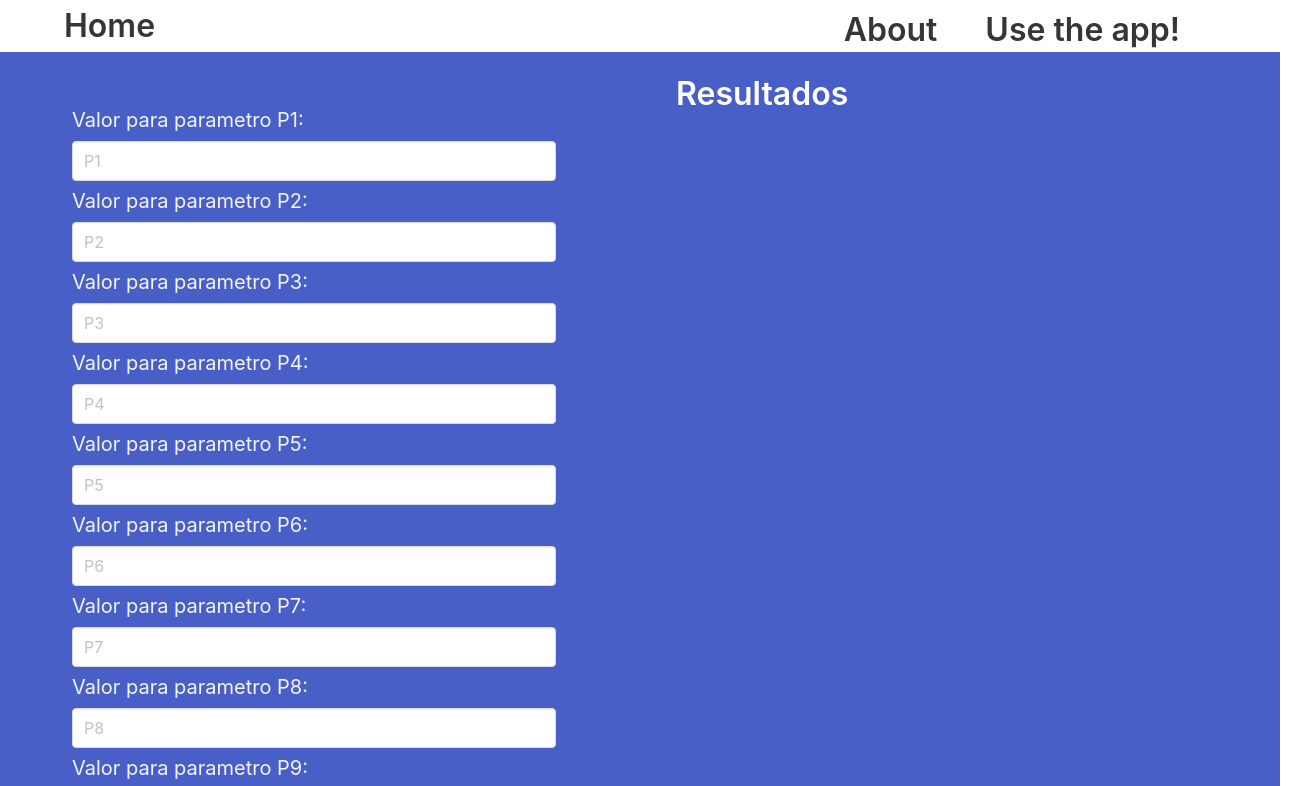
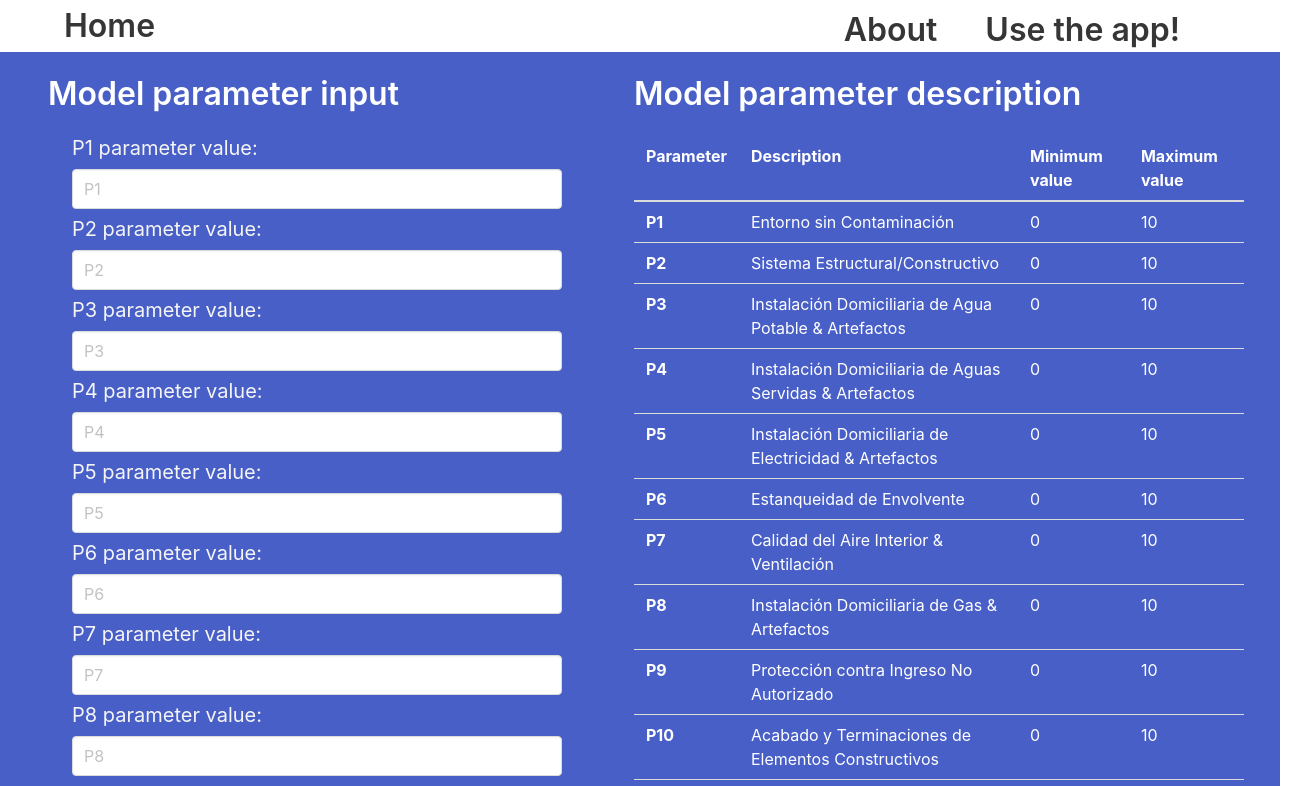
Before and after one commit to jtmarquez/fuzzy_structural_frontend, a React (Create React App) app: page /fuzzify in a window 1280 px wide. Shown: the top 786 px of the page, 1316 px wide, since content can reach past the window. Built offline with nearby package versions, Linux system fonts and the light colour scheme.

Commit message:
functional-missing-finishing-touches

```diff
--- a/src/components/Loading.jsx
+++ b/src/components/Loading.jsx
@@ -3,10 +3,12 @@ import '../style/loading.css';
 
 export default function Loading() {
   return (
-    <div className="spinner">
-      <div className="bounce1" />
-      <div className="bounce2" />
-      <div className="bounce3" />
-    </div>
+    <section className='hero has-background-link is-fullheight-with-navbar'>
+      <div className="spinner">
+        <div className="bounce1" />
+        <div className="bounce2" />
+        <div className="bounce3" />
+      </div>
+    </section>
   );
 }
--- a/src/style/loading.css
+++ b/src/style/loading.css
@@ -20,7 +20,7 @@
 .spinner .bounce1 {
   -webkit-animation-delay: -0.32s;
   animation-delay: -0.32s;
-  background-color: #2093ed;
+  background-color: #ffffff;
 }
 
 .spinner .bounce2 {
--- a/src/views/Home.jsx
+++ b/src/views/Home.jsx
@@ -8,6 +8,9 @@ export default function Home() {
         <div>
           <p className='title has-text-white'>Simple fuzzy logic classificator app over structure state </p>
           <p className='subtitle my-5 has-text-white-ter'>Developed by Ignacio Márquez and José Tomás Márquez</p>
+          <div className='my-5 ml-5'>
+            <button className='button ml-5 is-white is-large is-rounded is-inverted'>Take me to the app!</button>
+          </div>
         </div>
       </div>
     </section>
--- a/src/views/fuzzify.jsx
+++ b/src/views/fuzzify.jsx
@@ -9,7 +9,22 @@ export default function Fuzzify() {
   const [loading, setLoading] = useState(false);
   const [message, setMessage] = useState('');
   const [resultado, setResultado] = useState({});
-
+  const parameters = {
+    'P1': 'Entorno sin Contaminación',
+    'P2': 'Sistema Estructural/Constructivo',
+    'P3': 'Instalación Domiciliaria de Agua Potable & Artefactos',
+    'P4':'Instalación Domiciliaria de Aguas Servidas & Artefactos',
+    'P5': 'Instalación Domiciliaria de Electricidad & Artefactos',
+    'P6': 'Estanqueidad de Envolvente',
+    'P7': 'Calidad del Aire Interior & Ventilación',
+    'P8': 'Instalación Domiciliaria de Gas & Artefactos',
+    'P9': 'Protección contra Ingreso No Autorizado',
+    'P10': 'Acabado y Terminaciones de Elementos Constructivos',
+    'P11': 'Mobiliario & Equipamiento Genérico',
+  }
+  function handleNewEval() {
+    setResultado({});
+  }
   async function handleSubmit(values) {
     console.log(values);
     setLoading(true);
@@ -30,9 +45,7 @@ export default function Fuzzify() {
       }
       const res = await response.json()
       setResultado(res);
-      console.log(resultado);
     } catch (error) {
-      console.log(requestOptions.body)
       setMessage(error.message);
     } finally {
       setLoading(false);
@@ -44,22 +57,34 @@ export default function Fuzzify() {
   if (Object.entries(resultado).length !== 0) {
     return (
       <section className='hero has-background-link is-fullheight-with-navbar'>
+        <div className='m-5 p-5 columns'>
+          <div className='column is half'>
             <div>
-          <p className='title has-text-white'>Categoria:</p>
+              <p className='title has-text-white'>Category</p>
               <p className='subtitle my-5 has-text-white-ter'>{resultado['categoria']}</p>
-          <p className='title has-text-white'>Valor:{resultado['valor']}</p>
             </div>
-
             <div>
-          <button className="button is-primary mt-2" onSubmit={() => setResultado({})}>Evaluar otra estructura</button>
+              <p className='title has-text-white'>Output value:</p>
+              <p className='subtitle has-text-white'>{resultado['valor'].toFixed(2)}</p>
+            </div>
+            <div className='mt-5'>
+              <button className="button is-white mt-5" onClick={handleNewEval}>Evaluar otra estructura</button>
+            </div>
+          </div>
+          <div className='column is half'>
+            <div>
+              <p className='title has-text-white'>{`What does it mean that the category is ${resultado['categoria']}?`}</p>
+              <p className='subtitle my-5 has-text-white-ter'>significa que blablabla</p>
+            </div>
+          </div>
         </div>
       </section>
     );
   }
   return (
     <section className='hero has-background-link is-fullheight-with-navbar'>
-      <div className='columns mb-0'>
-        <div className="form mt-5 column is-half">
+      <div className='columns mb-0 mr-5'>
+        <div className="form  column is-half">
           <Formik
             initialValues={{
               P1: '',
@@ -90,10 +115,12 @@ export default function Fuzzify() {
             onSubmit={handleSubmit}
           >
             {({ errors, touched }) => (
-              <Form className='px-5 pt-5 mx-5'>
+              !message ? (
+                <Form className='px-5 ml-5'>
+                  <p className='title has-text-white my-5'>Model parameter input</p>
                   <div>
                     <label className="label mx-5" htmlFor="P1">
-                    <p className='subtitle my-2 has-text-white-ter'>Valor para parametro P1:</p>
+                      <p className='subtitle my-2 has-text-white-ter'>P1 parameter value:</p>
                       <Field className="input" name='P1' placeholder='P1' />
                       {errors.P1 && touched.P1 ? (
                         <div>{errors.P1}</div>
@@ -102,7 +129,7 @@ export default function Fuzzify() {
                   </div>
                   <div>
                     <label className="label mx-5" htmlFor="P2">
-                    <p className='subtitle my-2 has-text-white-ter'>Valor para parametro P2:</p>
+                      <p className='subtitle my-2 has-text-white-ter'>P2 parameter value:</p>
                       <Field className="input" name='P2' placeholder='P2' />
                       {errors.P2 && touched.P2 ? (
                         <div>{errors.P2}</div>
@@ -111,7 +138,7 @@ export default function Fuzzify() {
                   </div>
                   <div>
                     <label className="label mx-5" htmlFor="P3">
-                    <p className='subtitle my-2 has-text-white-ter'>Valor para parametro P3:</p>
+                      <p className='subtitle my-2 has-text-white-ter'>P3 parameter value:</p>
                       <Field className="input" name='P3' placeholder='P3' />
                       {errors.P3 && touched.P3 ? (
                         <div>{errors.P3}</div>
@@ -120,7 +147,7 @@ export default function Fuzzify() {
                   </div>
                   <div>
                     <label className="label mx-5" htmlFor="P4">
-                    <p className='subtitle my-2 has-text-white-ter'>Valor para parametro P4:</p>
+                      <p className='subtitle my-2 has-text-white-ter'>P4 parameter value:</p>
                       <Field className="input" name='P4' placeholder='P4' />
                       {errors.P4 && touched.P4 ? (
                         <div>{errors.P4}</div>
@@ -129,7 +156,7 @@ export default function Fuzzify() {
                   </div>
                   <div>
                     <label className="label mx-5" htmlFor="P5">
-                    <p className='subtitle my-2 has-text-white-ter'>Valor para parametro P5:</p>
+                      <p className='subtitle my-2 has-text-white-ter'>P5 parameter value:</p>
                       <Field className="input" name='P5' placeholder='P5' />
                       {errors.P5 && touched.P5 ? (
                         <div>{errors.P5}</div>
@@ -138,7 +165,7 @@ export default function Fuzzify() {
                   </div>
                   <div>
                     <label className="label mx-5" htmlFor="P6">
-                    <p className='subtitle my-2 has-text-white-ter'>Valor para parametro P6:</p>
+                      <p className='subtitle my-2 has-text-white-ter'>P6 parameter value:</p>
                       <Field className="input" name='P6' placeholder='P6' />
                       {errors.P6 && touched.P6 ? (
                         <div>{errors.P6}</div>
@@ -147,7 +174,7 @@ export default function Fuzzify() {
                   </div>
                   <div>
                     <label className="label mx-5" htmlFor="P7">
-                    <p className='subtitle my-2 has-text-white-ter'>Valor para parametro P7:</p>
+                      <p className='subtitle my-2 has-text-white-ter'>P7 parameter value:</p>
                       <Field className="input" name='P7' placeholder='P7' />
                       {errors.P7 && touched.P7 ? (
                         <div>{errors.P7}</div>
@@ -156,7 +183,7 @@ export default function Fuzzify() {
                   </div>
                   <div>
                     <label className="label mx-5" htmlFor="P8">
-                    <p className='subtitle my-2 has-text-white-ter'>Valor para parametro P8:</p>
+                      <p className='subtitle my-2 has-text-white-ter'>P8 parameter value:</p>
                       <Field className="input" name='P8' placeholder='P8' />
                       {errors.P8 && touched.P8 ? (
                         <div>{errors.P8}</div>
@@ -165,7 +192,7 @@ export default function Fuzzify() {
                   </div>
                   <div>
                     <label className="label mx-5" htmlFor="P9">
-                    <p className='subtitle my-2 has-text-white-ter'>Valor para parametro P9:</p>
+                      <p className='subtitle my-2 has-text-white-ter'>P9 parameter value:</p>
                       <Field className="input" name='P9' placeholder='P9' />
                       {errors.P9 && touched.P9 ? (
                         <div>{errors.P9}</div>
@@ -174,7 +201,7 @@ export default function Fuzzify() {
                   </div>
                   <div>
                     <label className="label mx-5" htmlFor="P10">
-                    <p className='subtitle my-2 has-text-white-ter'>Valor para parametro P10:</p>
+                      <p className='subtitle my-2 has-text-white-ter'>P10 parameter value:</p>
                       <Field className="input" name='P10' placeholder='P10' />
                       {errors.P10 && touched.P10 ? (
                         <div>{errors.P10}</div>
@@ -183,7 +210,7 @@ export default function Fuzzify() {
                   </div>
                   <div>
                     <label className="label mx-5" htmlFor="P11">
-                    <p className='subtitle my-2 has-text-white-ter'>Valor para parametro P11:</p>
+                      <p className='subtitle my-2 has-text-white-ter'>P11 parameter value:</p>
                       <Field className="input" name='P11' placeholder='P11' />
                       {errors.P11 && touched.P11 ? (
                         <div>{errors.P11}</div>
@@ -192,15 +219,36 @@ export default function Fuzzify() {
                   </div>
 
                   <div>
-                  <button className="button is-white my-5" type="submit">Evaluar estructura</button>
+                    <button className="button is-white my-5" type="submit">Evaluate structure</button>
                   </div>
-              </Form>
+                </Form>) : (<p className='title has-text-white'>{message}aa</p>)
             )}
           </Formik>
-          <p>{message}aaa</p>
+          <p>{message}</p>
         </div>
-        <div className="mx-5 mt-5 column is-half">
-          <p className='title has-text-white'>Resultados</p>
+        <div className='column is-half'>
+          <div>
+            <p className='title has-text-white my-5'>Model parameter description</p>
+          </div>
+          <table className="table has-background-link">
+            <thead>
+              <th className='has-text-white'>Parameter</th>
+              <th className='has-text-white'>Description</th>
+              <th className='has-text-white'>Minimum value</th>
+              <th className='has-text-white'>Maximum value</th>
+            </thead>
+            <tbody>
+              {Object.keys(parameters).map((key, index) => {
+                return (
+                <tr>
+                  <th className='has-text-white'>{key}</th>
+                  <td className='has-text-white'>{parameters[key]}</td>
+                  <td className='has-text-white'>0</td>
+                  <td className='has-text-white'>10</td>
+                </tr>)
+              })}
+            </tbody>
+          </table>
         </div>
       </div>
     </section>
```
Also changed, not shown: src/views/a.txt (added). Lines whose indentation alone changed are shown as unchanged.
